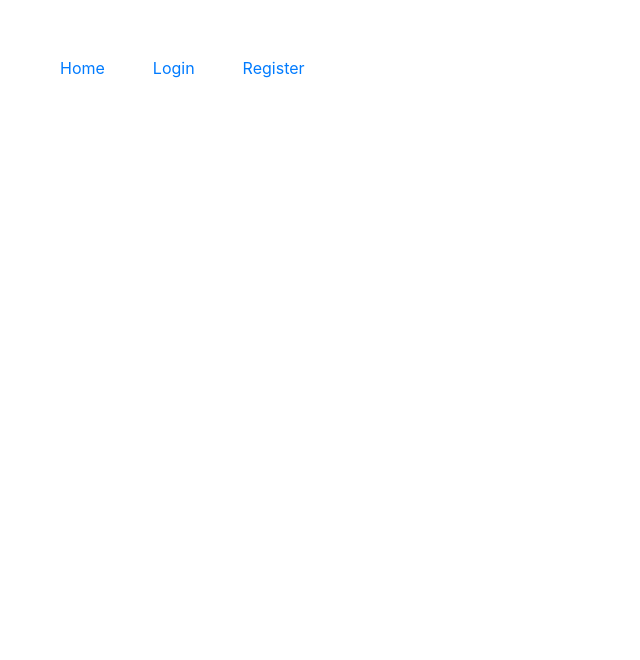
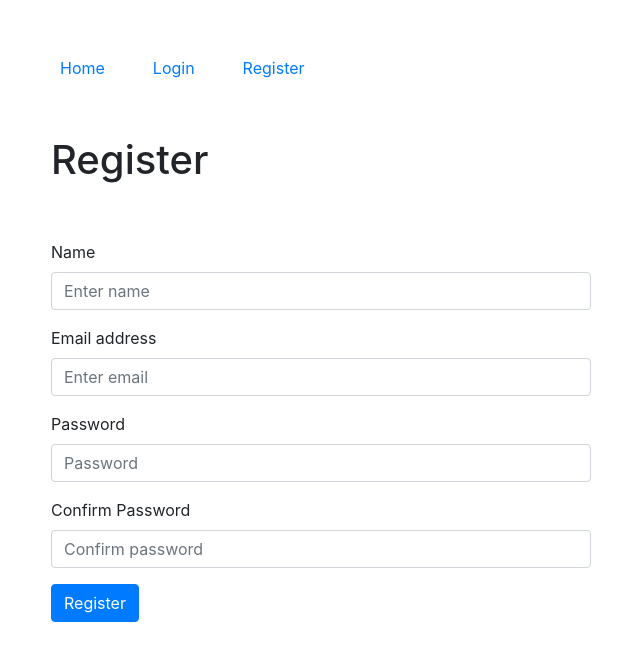
Before and after one commit to aryanshah701/go-study, a React (Create React App) app in the folder client/: page /users/new in a window 1280 px wide. Shown: the top 660 px of the page, without its empty margins (34-674 px from the left). Built offline with nearby package versions, Linux system fonts and the light colour scheme.

Commit message:
User Registration (#3)
* Add registeration form and functionality

* Add registeration route

```diff
--- a/client/src/App.js
+++ b/client/src/App.js
@@ -7,6 +7,7 @@ import { Switch, Route } from 'react-router-dom';
 import NavBar from './components/Nav';
 import Feed from './components/Feed';
 import Login from './components/Users/Login';
+import NewUser from './components/Users/New'
 
 function App() {
   return (
@@ -23,6 +24,9 @@ function App() {
         <Route path="/login" exact>
           <Login />
         </Route>
+        <Route path="/users/new" exact>
+          <NewUser />
+        </Route>
       </Switch>
     </Container>
   );
--- a/client/src/api.js
+++ b/client/src/api.js
@@ -77,6 +77,50 @@ export async function apiLogin(email, password) {
   }
 }
 
+// Registers a new user
+export async function apiRegister(newUser) {
+  try {
+    const response = await postRequest("/users", { user: newUser });
+    if (response.data) {
+      // Registeration was successful
+      return true;
+    } else {
+      // If the registeration is not successful, dispatch an error
+      const err = getRegisterationError(response);
+
+      if (err !== "") {
+        const errorAction = {
+          data: err,
+          type: "error/set",
+        };
+
+        store.dispatch(errorAction);
+      }
+
+      return false;
+    }
+  } catch (err) {
+    console.log("err", err)
+    return false;
+  }
+}
+
+// Generate an error string from the response object
+function getRegisterationError(response) {
+  if (response.errors) {
+    const errors = response.errors;
+    if (errors.email) {
+      return "Email: " + errors.email[0];
+    }
+
+    if (errors.password) {
+      return "Password: " + errors.password[0];
+    }
+
+    return "";
+  }
+}
+
 // --------------------- GET REQUESTS -------------------------------
 // Fetches data from the API given the endpoint
 async function getRequest(endpoint, token) {
--- /dev/null
+++ b/client/src/components/Users/New.js
@@ -0,0 +1,163 @@
+import { Row, Col, Form, Button, Badge } from "react-bootstrap";
+import { useState } from "react";
+import { apiLogin, apiRegister, fetchUserData } from "../../api";
+import { useHistory } from "react-router-dom";
+
+// User registeration Page
+function NewUser() {
+  return (
+    <Row>
+      <Col>
+        <Row className="my-5">
+          <Col>
+            <h1>Register</h1>
+          </Col>
+        </Row>
+        <Row className="my-5">
+          <Col className="col-md-12 col-lg-6">
+            <RegisterForm />
+          </Col>
+        </Row>
+      </Col>
+    </Row>
+  );
+}
+
+// Registeration controlled form
+function RegisterForm() {
+  // For redirection
+  const history = useHistory();
+
+  // Controlled form input
+  const [newUser, setNewUser] = useState({
+    name: "",
+    email: "",
+    password: "",
+    confirmPassword: "",
+    passErrorMessage: "",
+    nameErrorMessage: "",
+    emailErrorMessage: "",
+  });
+
+  // From Tuck notes 0323 New.js in Users dir
+  function updateState(field, ev) {
+    let updatedNewUser = Object.assign({}, newUser);
+    updatedNewUser[field] = ev.target.value;
+    updatedNewUser.passErrorMessage = checkPassword(
+      updatedNewUser.password,
+      updatedNewUser.confirmPassword
+    );
+
+    updatedNewUser.nameErrorMessage =
+      updatedNewUser.name === "" ? "Name cannot be empty" : "";
+
+    updatedNewUser.emailErrorMessage =
+      updatedNewUser.email === "" ? "Email cannot be empty" : "";
+
+    setNewUser(updatedNewUser);
+  }
+
+  function checkPassword(password, confirmPassword) {
+    if (password.length < 8) {
+      return "Password must be at least 8 characters"
+    }  else if (password !== confirmPassword) {
+      return "The passwords do not match!";
+    } else {
+      return "";
+    }
+  }
+
+  function newUserIsValid() {
+    return (
+      newUser.nameErrorMessage === "" &&
+      newUser.emailErrorMessage === "" &&
+      newUser.passErrorMessage === ""
+    );
+  }
+
+  function registerUser(ev) {
+    ev.preventDefault();
+    const userToCreate = {
+      email: newUser.email,
+      name: newUser.name,
+      password: newUser.password,
+    };
+
+    // Register the user and log him/her in if successful
+    apiRegister(userToCreate).then((isSuccess) => {
+      if (isSuccess) {
+        // Login
+        apiLogin(userToCreate.email, userToCreate.password).then(
+          (isLoginSuccess) => {
+            if (isLoginSuccess) {
+              // Logged in, so redirect to user page
+              const successDataFetch = fetchUserData();
+
+              if (successDataFetch) {
+                history.push("/");
+              } else {
+                history.push("/login");
+              }
+            } else {
+              // Something went wrong when attempting to login
+              history.push("/login");
+            }
+          }
+        );
+      }
+    });
+  }
+
+  return (
+    <Form onSubmit={registerUser}>
+      <Form.Group controlId="formBasicName">
+        <Form.Label>Name</Form.Label>
+        <Form.Control
+          type="text"
+          placeholder="Enter name"
+          onChange={(ev) => updateState("name", ev)}
+          value={newUser.name}
+        />
+        <Badge variant="warning">{newUser.nameErrorMessage}</Badge>
+      </Form.Group>
+
+      <Form.Group controlId="formBasicEmail">
+        <Form.Label>Email address</Form.Label>
+        <Form.Control
+          type="email"
+          placeholder="Enter email"
+          onChange={(ev) => updateState("email", ev)}
+          value={newUser.email}
+        />
+        <Badge variant="warning">{newUser.emailErrorMessage}</Badge>
+      </Form.Group>
+
+      <Form.Group controlId="formBasicPassword">
+        <Form.Label>Password</Form.Label>
+        <Form.Control
+          type="password"
+          placeholder="Password"
+          onChange={(ev) => updateState("password", ev)}
+          value={newUser.password}
+        />
+        <Badge variant="warning">{newUser.passErrorMessage}</Badge>
+      </Form.Group>
+
+      <Form.Group controlId="formBasicConfirmPassword">
+        <Form.Label>Confirm Password</Form.Label>
+        <Form.Control
+          type="password"
+          placeholder="Confirm password"
+          onChange={(ev) => updateState("confirmPassword", ev)}
+          value={newUser.confirmPassword}
+        />
+      </Form.Group>
+
+      <Button variant="primary" type="submit" disabled={!newUserIsValid()}>
+        Register
+      </Button>
+    </Form>
+  );
+}
+
+export default NewUser;
```
Also changed, not shown: 1 other file (tests, documents, lock files or other folders).
